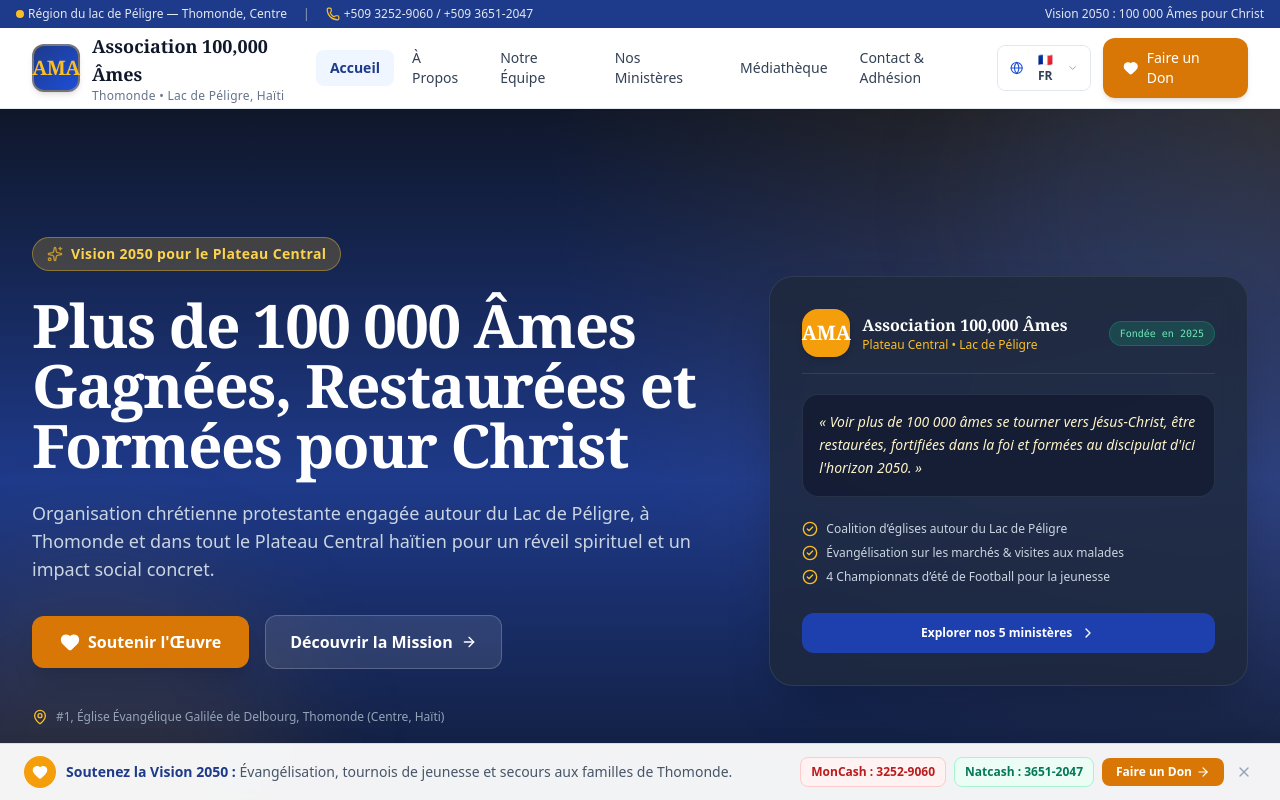
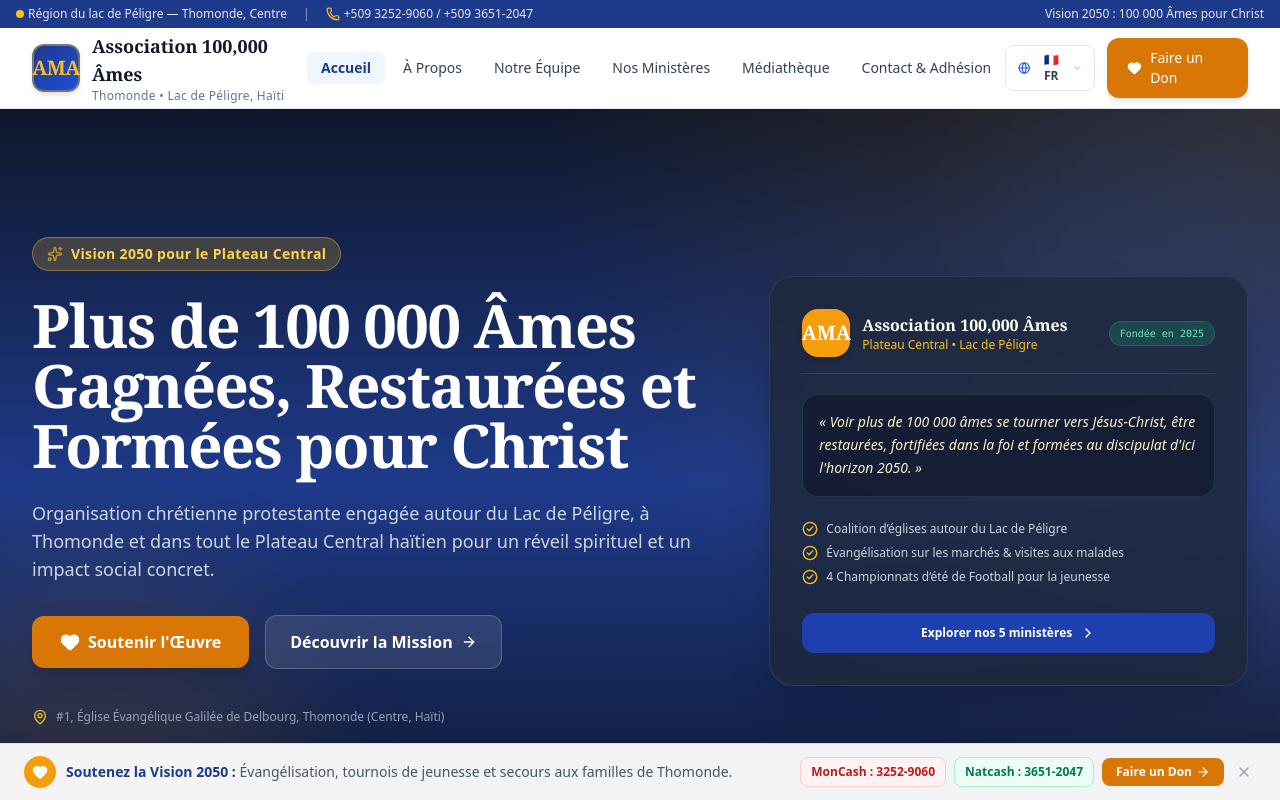
Before and after one commit to blessedwingtech/ama-web, a Next.js app: page / in a window 1280 px wide. Shown: the top 800 px of the page. Built offline with nearby package versions, Linux system fonts and the light colour scheme.

Commit message:
fix: resolution du wrapping des liens du menu header sur desktop et tablettes

```diff
--- a/src/components/layout/Header.jsx
+++ b/src/components/layout/Header.jsx
@@ -87,14 +87,14 @@ export default function Header() {
           </Link>
 
           {/* Desktop Navigation */}
-          <nav className="hidden lg:flex items-center gap-1">
+          <nav className="hidden lg:flex items-center gap-0.5 xl:gap-1">
             {navLinks.map((link) => {
               const active = isActive(link.href);
               return (
                 <Link
                   key={link.href}
                   href={link.href}
-                  className={`px-3.5 py-2 rounded-lg text-sm font-medium transition-all ${
+                  className={`px-2.5 xl:px-3.5 py-1.5 rounded-lg text-xs xl:text-sm font-medium whitespace-nowrap transition-all ${
                     active
                       ? 'text-ama-blue-900 bg-blue-50 font-semibold shadow-xs'
                       : 'text-slate-700 hover:text-ama-blue-900 hover:bg-slate-100/70'
@@ -107,7 +107,7 @@ export default function Header() {
           </nav>
 
           {/* Right Action Area */}
-          <div className="hidden sm:flex items-center gap-3">
+          <div className="hidden lg:flex items-center gap-2 xl:gap-3">
             {/* Language Switcher */}
             <div className="relative">
               <button
```
